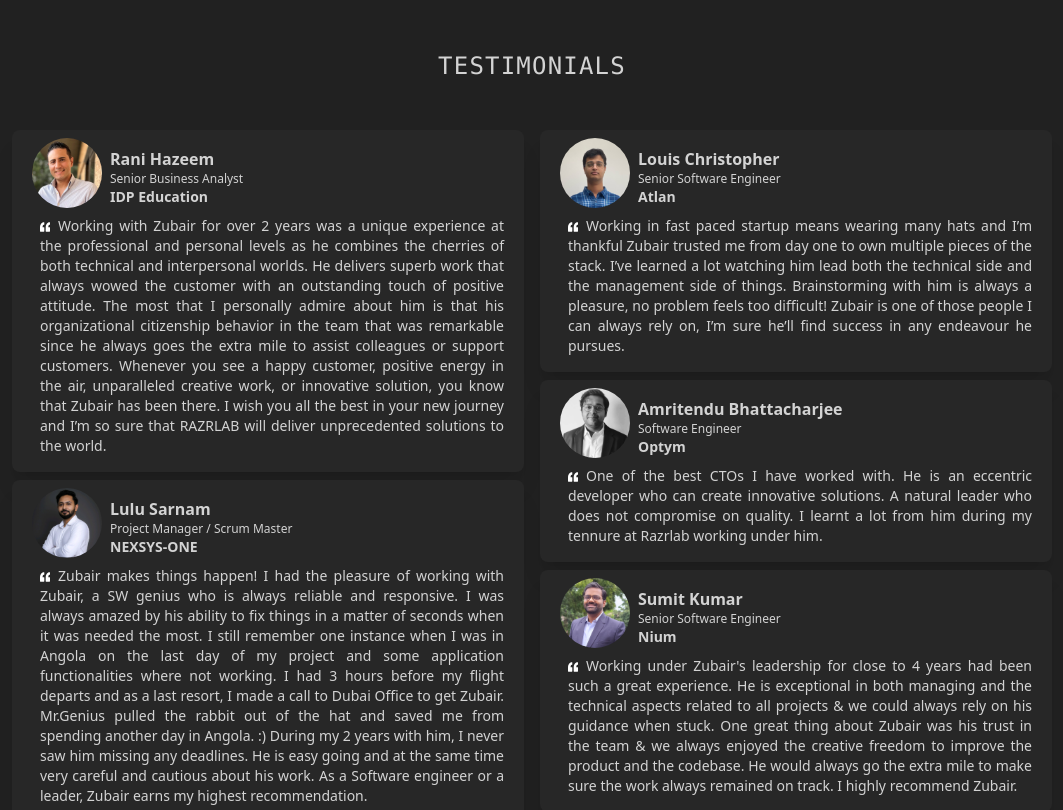
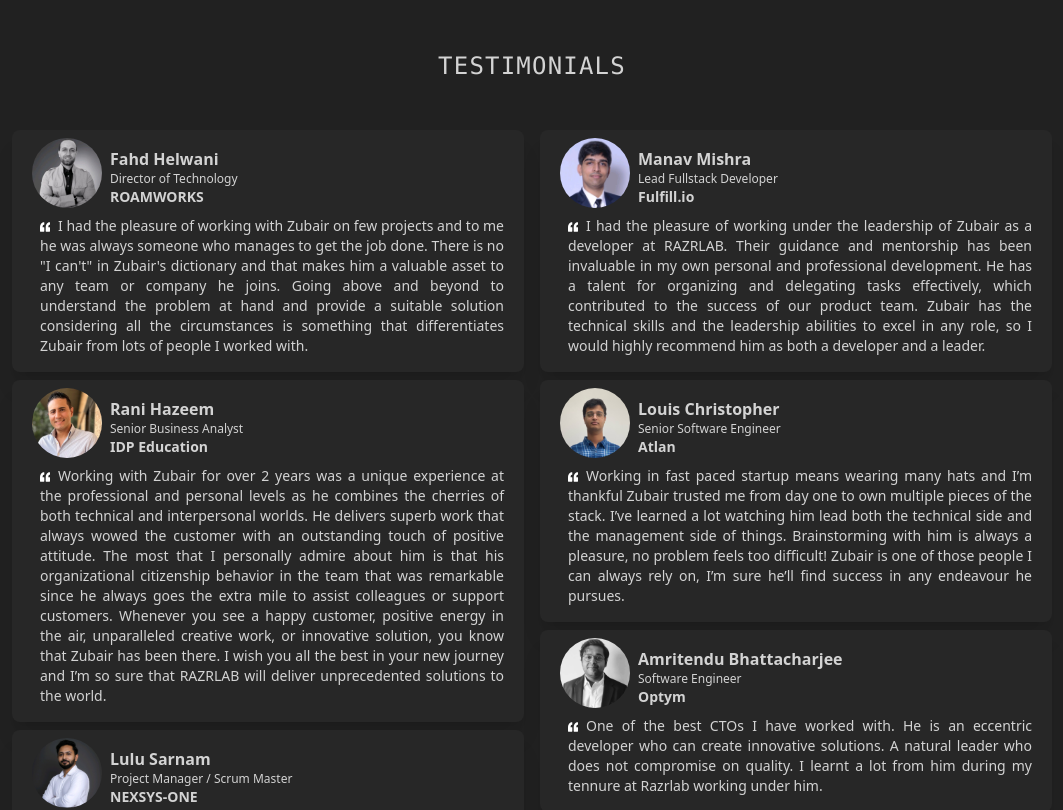
Before and after one commit to zubair1024/grizzlybit-dev, a Next.js app: page / in a window 1280 px wide. Shown: the part 6600-7410 px from the top of the page, without its empty margins (108-1171 px from the left). Built offline with nearby package versions, Linux system fonts and the light colour scheme; no server answers.

Commit message:
adding new testimonials

```diff
--- a/data/testimonials.ts
+++ b/data/testimonials.ts
@@ -1,4 +1,12 @@
 const testimonials = [
+  {
+    name: 'Fahd Helwani',
+    company: 'ROAMWORKS',
+    designation: 'Director of Technology',
+    place: 'Bonn, Germany',
+    imageUrl: '/testimonials/fahd.jpeg',
+    message: `I had the pleasure of working with Zubair on few projects and to me he was always someone who manages to get the job done. There is no "I can't" in Zubair's dictionary and that makes him a valuable asset to any team or company he joins. Going above and beyond to understand the problem at hand and provide a suitable solution considering all the circumstances is something that differentiates Zubair from lots of people I worked with.`,
+  },
   {
     name: 'Rani Hazeem',
     company: 'IDP Education',
```
Also changed, not shown: public/testimonials/fahd.jpeg (added).
